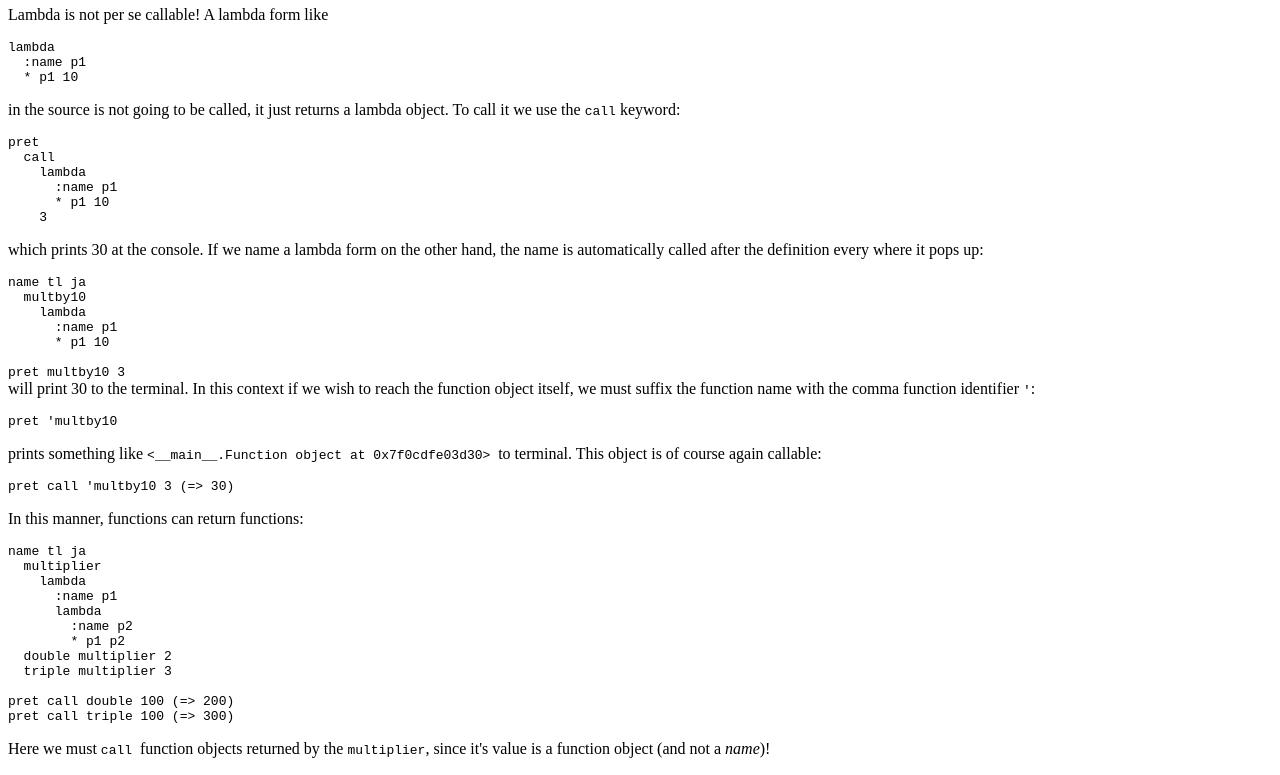
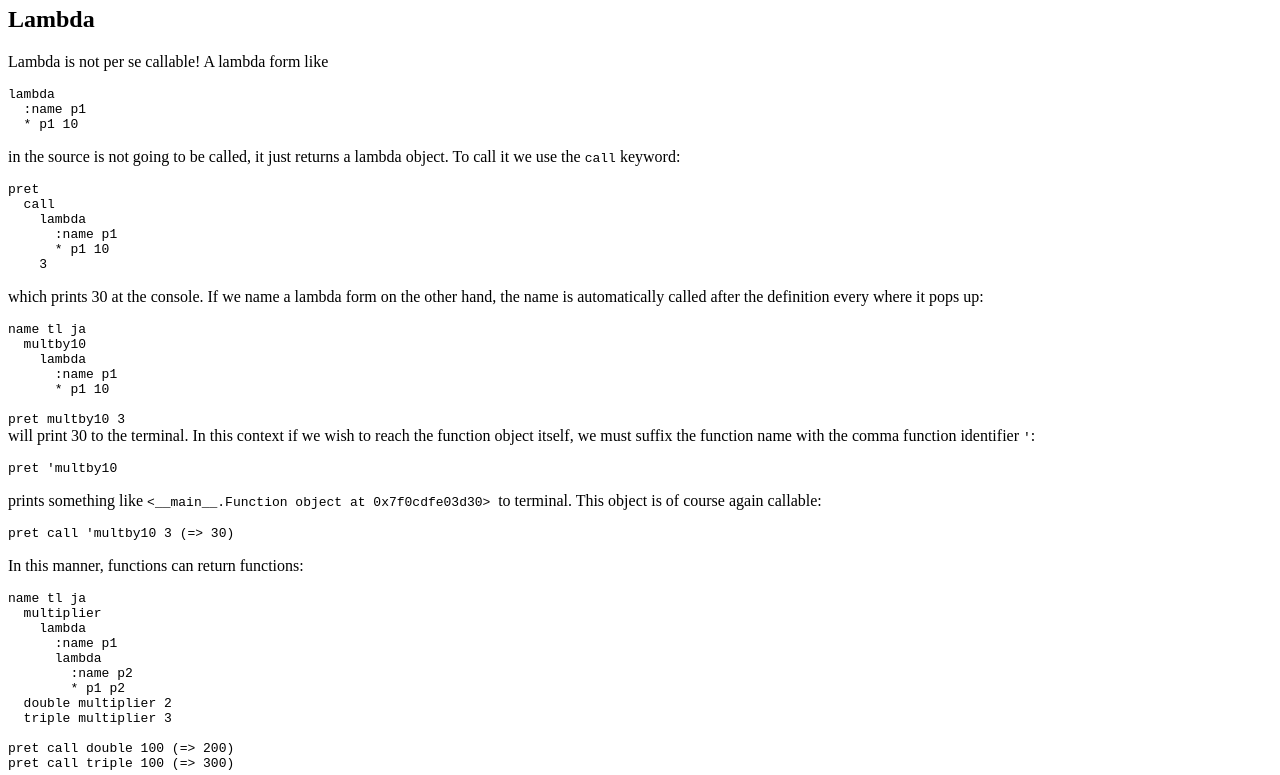
Before and after one commit to teymuri/arvin, a plain HTML site: page docs/index.html in a window 1280 px wide. Shown: the part 60-835 px from the top of the page. Drawn offline with Linux system fonts and the light colour scheme.

Commit message:
+docs lambda h2

```diff
--- a/docs/index.html
+++ b/docs/index.html
@@ -4,6 +4,7 @@
   </head>
   <body>
     <h1 style="text-align: center;">LET (prototype notes)</h1>
+    <h2>Lambda</h2>
     <p>Lambda is not per se callable! A lambda form like</p>
     <p><code>lambda<br>
         &nbsp; :name p1<br>
```
Also changed, not shown: 1 other file.
